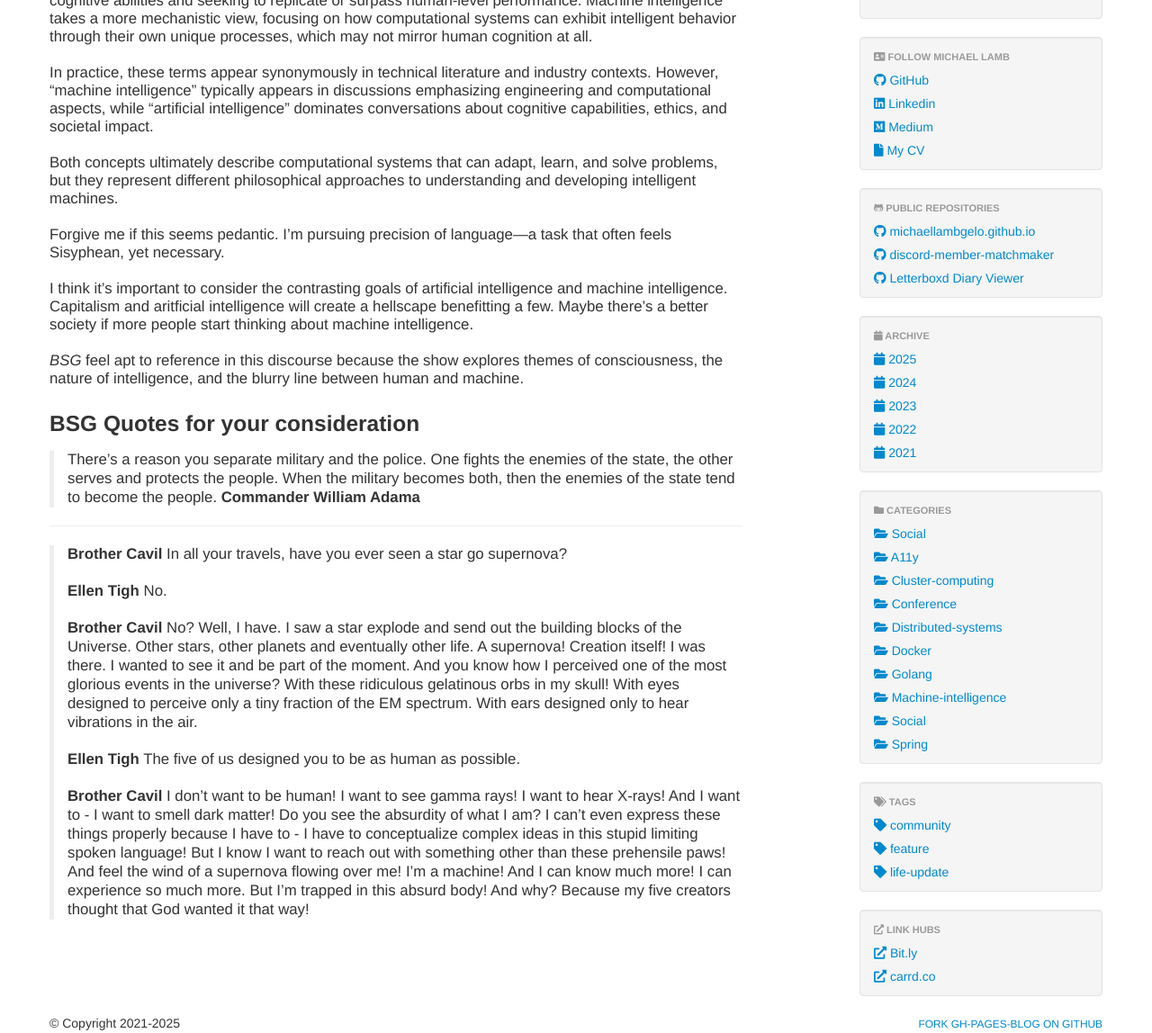
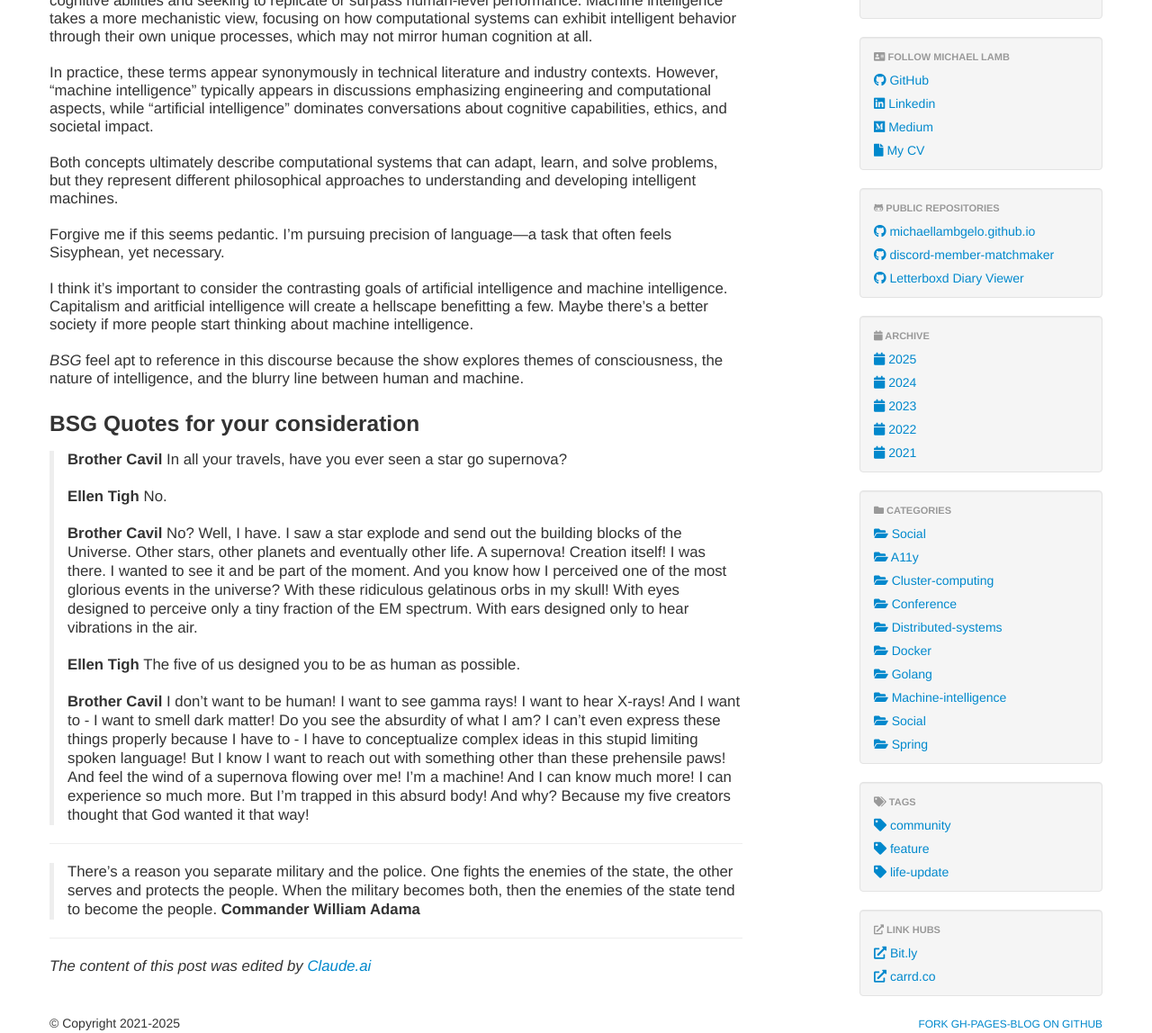
Before and after one commit to michaellambgelo/michaellambgelo.github.io, a Jekyll site: the page built from _posts/2025-07-09-machine-intelligence.md, in a window 1280 px wide and 1400 px high, scrolled down 549 px, cut to the strip 252-1400 px from the top of the window. Shown: the whole strip at 90% size. Built offline with Jekyll 4.4.1, drawn with Linux system fonts in a browser that asks for light colours; some of the changed lines change nothing that is shown.

Commit message:
update post

```diff
--- a/_posts/2025-07-09-machine-intelligence.md
+++ b/_posts/2025-07-09-machine-intelligence.md
@@ -36,11 +36,6 @@ I think it's important to consider the contrasting goals of artificial intellige
 
 ### BSG Quotes for your consideration
 
-> There's a reason you separate military and the police. One fights the enemies of the state, the other serves and protects the people. When the military becomes both, then the enemies of the state tend to become the people.
-> **Commander William Adama**
-
----
-
 > **Brother Cavil** In all your travels, have you ever seen a star go supernova?
 >
 > **Ellen Tigh** No.
@@ -50,3 +45,12 @@ I think it's important to consider the contrasting goals of artificial intellige
 > **Ellen Tigh** The five of us designed you to be as human as possible.
 >
 > **Brother Cavil** I don't want to be human! I want to see gamma rays! I want to hear X-rays! And I want to - I want to smell dark matter! Do you see the absurdity of what I am? I can't even express these things properly because I have to - I have to conceptualize complex ideas in this stupid limiting spoken language! But I know I want to reach out with something other than these prehensile paws! And feel the wind of a supernova flowing over me! I'm a machine! And I can know much more! I can experience so much more. But I'm trapped in this absurd body! And why? Because my five creators thought that God wanted it that way!
+
+---
+
+> There's a reason you separate military and the police. One fights the enemies of the state, the other serves and protects the people. When the military becomes both, then the enemies of the state tend to become the people.
+> **Commander William Adama**
+
+---
+
+*The content of this post was edited by [Claude.ai](https://claude.ai)*
```
